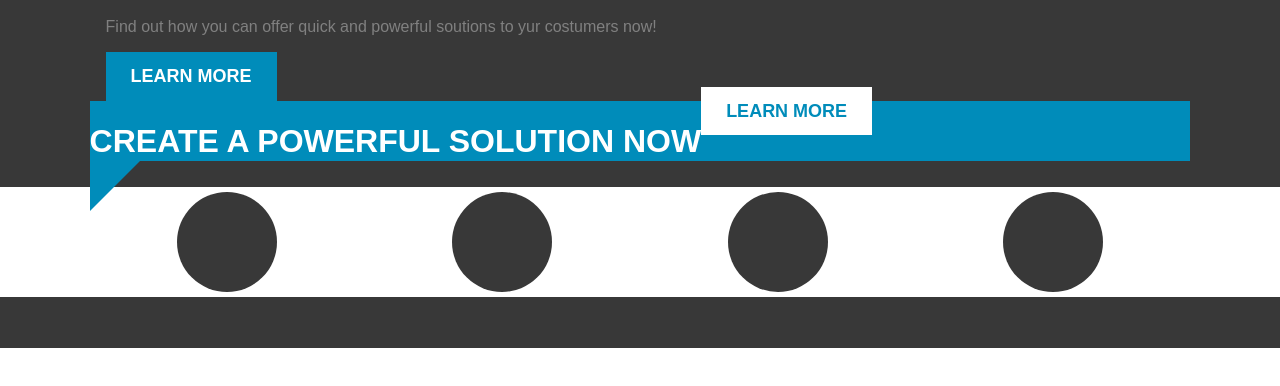
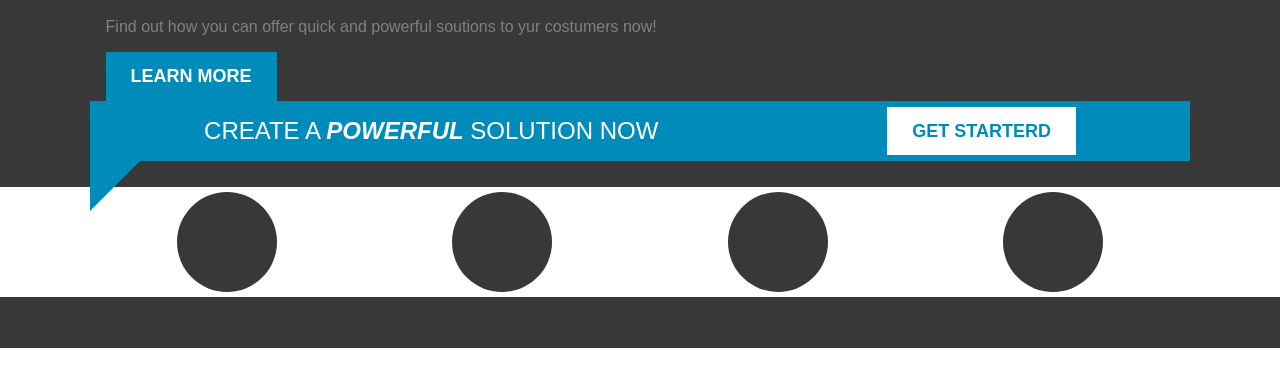
Before and after one commit to lizzethgd/assingment-2, a plain HTML site: page index.html in a window 1280 px wide. Shown: the part 124-510 px from the top of the page. Drawn offline with Linux system fonts and the light colour scheme.

Commit message:
Add files via upload
actualizacion

```diff
--- a/index.html
+++ b/index.html
@@ -5,7 +5,7 @@
   <meta charset="UTF-8" />
   <meta name="viewport" content="width=device-width, initial-scale=1.0" />
   <meta http-equiv="X-UA-Compatible" content="ie=edge" />
-  <title>Assimgment-2</title>
+  <title>Asscoimgment-2</title>
   <meta name="description" content="Lizzeth's Assimgment-2." />
   <link rel="stylesheet" href="styles.css" />
 </head>
@@ -24,10 +24,8 @@
 </div>
 <div class="banner-container">
     <div class="banner">
-        <div class="banner-items">
-         <div><h1>CREATE A POWERFUL SOLUTION NOW</h1></div>
-         <div><a class="botton_white" href="" target="_blank" >LEARN MORE</a></div>
-        </div>
+         <div><h2>CREATE A <span>POWERFUL</span> SOLUTION NOW</h2></div>
+         <div><a class="botton_white" href="" target="_blank" >GET STARTERD</a></div>
     </div>
 </div>
 </header>
--- a/styles.css
+++ b/styles.css
@@ -91,21 +91,29 @@ footer {
     height: 60px;
     margin: auto;
     background: #008CBA;
-
-}
-
-.banner-items{
-   display: flex;
+    display: flex;
+    justify-content: space-around;
+    align-items: center;
 }
 
 .banner::after {
     content: "";
     position: absolute;
     top: 60px;
+    left: 0;
     width: 0;
     height: 0;
     border-top: 50px solid #008CBA;
     border-right: 50px solid transparent;
+}
+
+.banner h2{
+font-weight: 100;
+}
+
+.banner span{
+font-weight: bold;
+font-style: italic;
 }
 
 .section-one{
```
